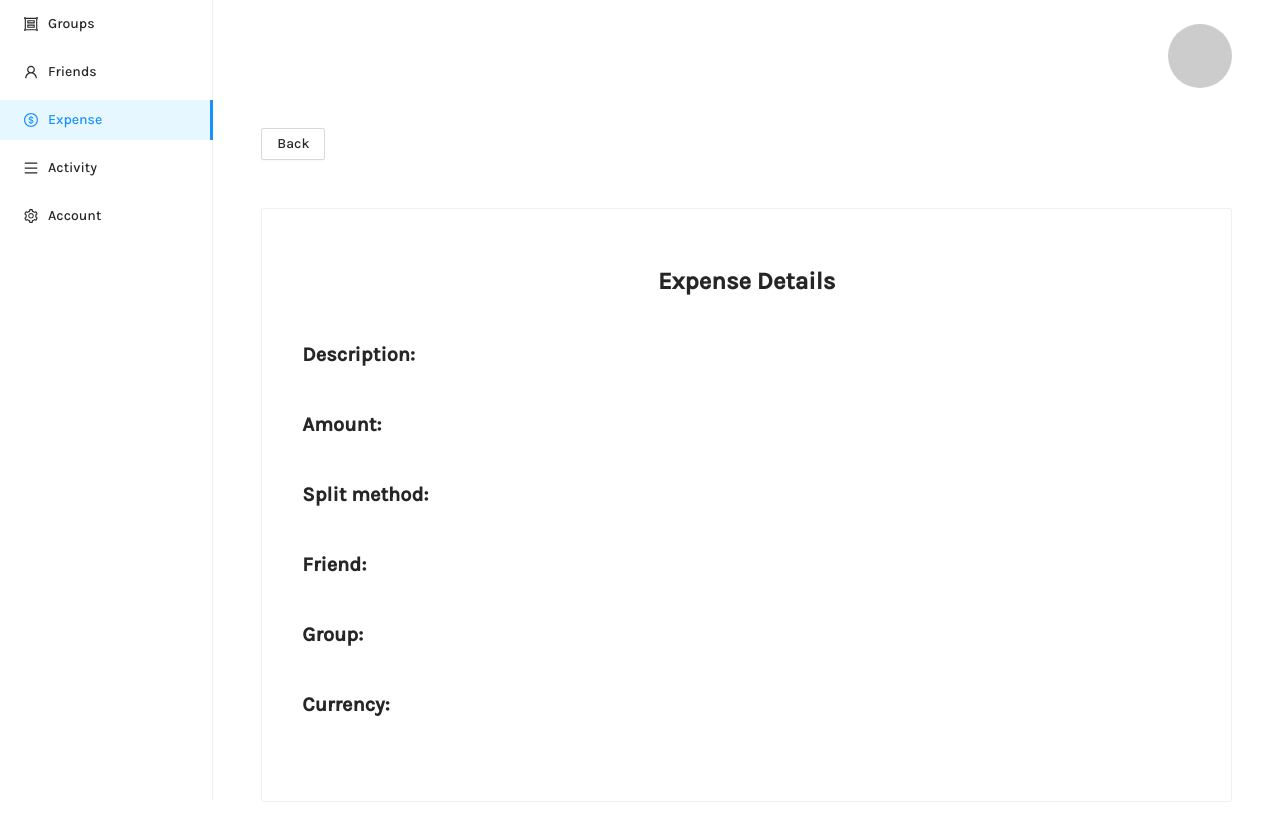
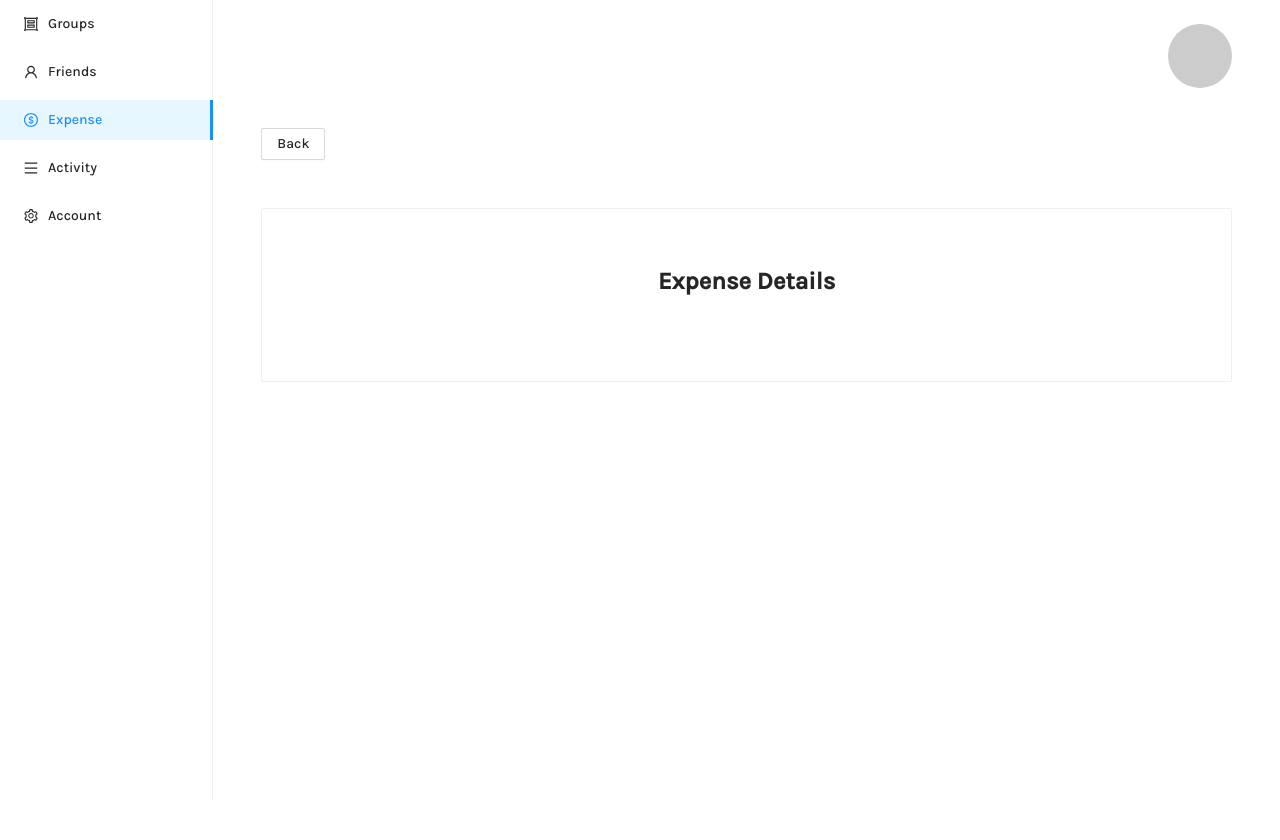
Before and after one commit to yeukfei02/divisionly-web, a React (Create React App) app: page /dashboard/expenses/1 in a window 1280 px wide. Shown: the top 840 px of the page. After the commit the page ends 800 px from the top, so only its background shows below. Built offline with nearby package versions, Linux system fonts and the light colour scheme.

Commit message:
fix: 🐛 fix details page rendering

```diff
--- a/src/components/activity/ActivityDetails.tsx
+++ b/src/components/activity/ActivityDetails.tsx
@@ -147,19 +147,43 @@ function ActivityDetails(): JSX.Element {
     if (activity) {
       activityDetails = (
         <div className="d-flex flex-column my-3">
-          <div className="my-3">
-            <Title level={4}>Title:</Title>
-            <Text>{activity.title}</Text>
-          </div>
-          <div className="my-3">
-            <Title level={4}>Description:</Title>
-            <Text>{activity.description}</Text>
-          </div>
+          {renderTitle(activity)}
+          {renderDescription(activity)}
         </div>
       );
     }
 
     return activityDetails;
+  };
+
+  const renderTitle = (activity: any) => {
+    let title = null;
+
+    if (activity && activity.title) {
+      title = (
+        <div className="my-3">
+          <Title level={4}>Title:</Title>
+          <Text>{activity.title}</Text>
+        </div>
+      );
+    }
+
+    return title;
+  };
+
+  const renderDescription = (activity: any) => {
+    let description = null;
+
+    if (activity && activity.description) {
+      description = (
+        <div className="my-3">
+          <Title level={4}>Description:</Title>
+          <Text>{activity.description}</Text>
+        </div>
+      );
+    }
+
+    return description;
   };
 
   const handleBackButtonClick = () => {
--- a/src/components/expense/ExpenseDetails.tsx
+++ b/src/components/expense/ExpenseDetails.tsx
@@ -147,14 +147,56 @@ function ExpenseDetails(): JSX.Element {
     if (expense) {
       expenseDetails = (
         <div className="d-flex flex-column my-3">
+          {renderDescription(expense)}
+          {renderAmount(expense)}
+          {renderSplitMethod(expense)}
+          {renderFriend(expense)}
+          {renderGroup(expense)}
+          {renderExpenseCategoryImage(expense)}
+          {renderCurrency(expense)}
+          {renderImage(expense)}
+        </div>
+      );
+    }
+
+    return expenseDetails;
+  };
+
+  const renderDescription = (expense: any) => {
+    let description = null;
+
+    if (expense && expense.description) {
+      description = (
         <div className="my-3">
           <Title level={4}>Description:</Title>
           <Text>{expense.description}</Text>
         </div>
+      );
+    }
+
+    return description;
+  };
+
+  const renderAmount = (expense: any) => {
+    let amount = null;
+
+    if (expense && expense.amount) {
+      amount = (
         <div className="my-3">
           <Title level={4}>Amount:</Title>
           <Text>{expense.amount}</Text>
         </div>
+      );
+    }
+
+    return amount;
+  };
+
+  const renderSplitMethod = (expense: any) => {
+    let splitMethod = null;
+
+    if (expense && expense.split_method) {
+      splitMethod = (
         <div className="my-3">
           <Title level={4}>Split method:</Title>
           <Text>
@@ -163,6 +205,17 @@ function ExpenseDetails(): JSX.Element {
               : ""}
           </Text>
         </div>
+      );
+    }
+
+    return splitMethod;
+  };
+
+  const renderFriend = (expense: any) => {
+    let friend = null;
+
+    if (expense && expense.friend) {
+      friend = (
         <div
           className="my-3"
           onClick={() =>
@@ -174,6 +227,17 @@ function ExpenseDetails(): JSX.Element {
             {expense.friend ? expense.friend.id : ""}
           </a>
         </div>
+      );
+    }
+
+    return friend;
+  };
+
+  const renderGroup = (expense: any) => {
+    let group = null;
+
+    if (expense && expense.group) {
+      group = (
         <div
           className="my-3"
           onClick={() =>
@@ -185,19 +249,10 @@ function ExpenseDetails(): JSX.Element {
             {expense.group ? expense.group.id : ""}
           </a>
         </div>
-          {renderExpenseCategoryImage(expense)}
-
-          <div className="my-3">
-            <Title level={4}>Currency:</Title>
-            <Text>{expense.currency ? expense.currency.name : ""}</Text>
-          </div>
-
-          {renderImage(expense)}
-        </div>
       );
     }
 
-    return expenseDetails;
+    return group;
   };
 
   const renderExpenseCategoryImage = (expense: any) => {
@@ -222,6 +277,21 @@ function ExpenseDetails(): JSX.Element {
     }
 
     return image;
+  };
+
+  const renderCurrency = (expense: any) => {
+    let currency = null;
+
+    if (expense && expense.currency) {
+      currency = (
+        <div className="my-3">
+          <Title level={4}>Currency:</Title>
+          <Text>{expense.currency ? expense.currency.name : ""}</Text>
+        </div>
+      );
+    }
+
+    return currency;
   };
 
   const renderImage = (expense: any) => {
--- a/src/components/friends/FriendDetails.tsx
+++ b/src/components/friends/FriendDetails.tsx
@@ -147,24 +147,60 @@ function FriendDetails(): JSX.Element {
     if (friend) {
       friendDetails = (
         <div className="d-flex flex-column my-3">
-          <div className="my-3">
-            <Title level={4}>Name:</Title>
-            <Text>{friend.name}</Text>
-          </div>
-          <div className="my-3">
-            <Title level={4}>Description:</Title>
-            <Text>{friend.description}</Text>
-          </div>
-          <div className="my-3">
-            <Title level={4}>Phone number:</Title>
-            <Text>{friend.phone_number}</Text>
-          </div>
+          {renderName(friend)}
+          {renderDescription(friend)}
+          {renderPhoneNumber(friend)}
           {renderImage(friend)}
         </div>
       );
     }
 
     return friendDetails;
+  };
+
+  const renderName = (friend: any) => {
+    let name = null;
+
+    if (friend && friend.name) {
+      name = (
+        <div className="my-3">
+          <Title level={4}>Name:</Title>
+          <Text>{friend.name}</Text>
+        </div>
+      );
+    }
+
+    return name;
+  };
+
+  const renderDescription = (friend: any) => {
+    let description = null;
+
+    if (friend && friend.description) {
+      description = (
+        <div className="my-3">
+          <Title level={4}>Description:</Title>
+          <Text>{friend.description}</Text>
+        </div>
+      );
+    }
+
+    return description;
+  };
+
+  const renderPhoneNumber = (friend: any) => {
+    let phoneNumber = null;
+
+    if (friend && friend.phone_number) {
+      phoneNumber = (
+        <div className="my-3">
+          <Title level={4}>Phone number:</Title>
+          <Text>{friend.phone_number}</Text>
+        </div>
+      );
+    }
+
+    return phoneNumber;
   };
 
   const renderImage = (friend: any) => {
--- a/src/components/groups/GroupDetails.tsx
+++ b/src/components/groups/GroupDetails.tsx
@@ -147,24 +147,60 @@ function GroupDetails(): JSX.Element {
     if (group) {
       groupDetails = (
         <div className="d-flex flex-column my-3">
-          <div className="my-3">
-            <Title level={4}>Name:</Title>
-            <Text>{group.name}</Text>
-          </div>
-          <div className="my-3">
-            <Title level={4}>Description:</Title>
-            <Text>{group.description}</Text>
-          </div>
-          <div className="my-3">
-            <Title level={4}>Group type: </Title>
-            <Text>{capitalizeFirstLetter(group.group_type)}</Text>
-          </div>
+          {renderName(group)}
+          {renderDescription(group)}
+          {renderGroupType(group)}
           {renderImage(group)}
         </div>
       );
     }
 
     return groupDetails;
+  };
+
+  const renderName = (group: any) => {
+    let name = null;
+
+    if (group && group.name) {
+      name = (
+        <div className="my-3">
+          <Title level={4}>Name:</Title>
+          <Text>{group.name}</Text>
+        </div>
+      );
+    }
+
+    return name;
+  };
+
+  const renderDescription = (group: any) => {
+    let description = null;
+
+    if (group && group.description) {
+      description = (
+        <div className="my-3">
+          <Title level={4}>Description:</Title>
+          <Text>{group.description}</Text>
+        </div>
+      );
+    }
+
+    return description;
+  };
+
+  const renderGroupType = (group: any) => {
+    let groupType = null;
+
+    if (group && group.group_type) {
+      groupType = (
+        <div className="my-3">
+          <Title level={4}>Group type: </Title>
+          <Text>{capitalizeFirstLetter(group.group_type)}</Text>
+        </div>
+      );
+    }
+
+    return groupType;
   };
 
   const renderImage = (group: any) => {
```
Lines whose indentation alone changed are shown as unchanged.
